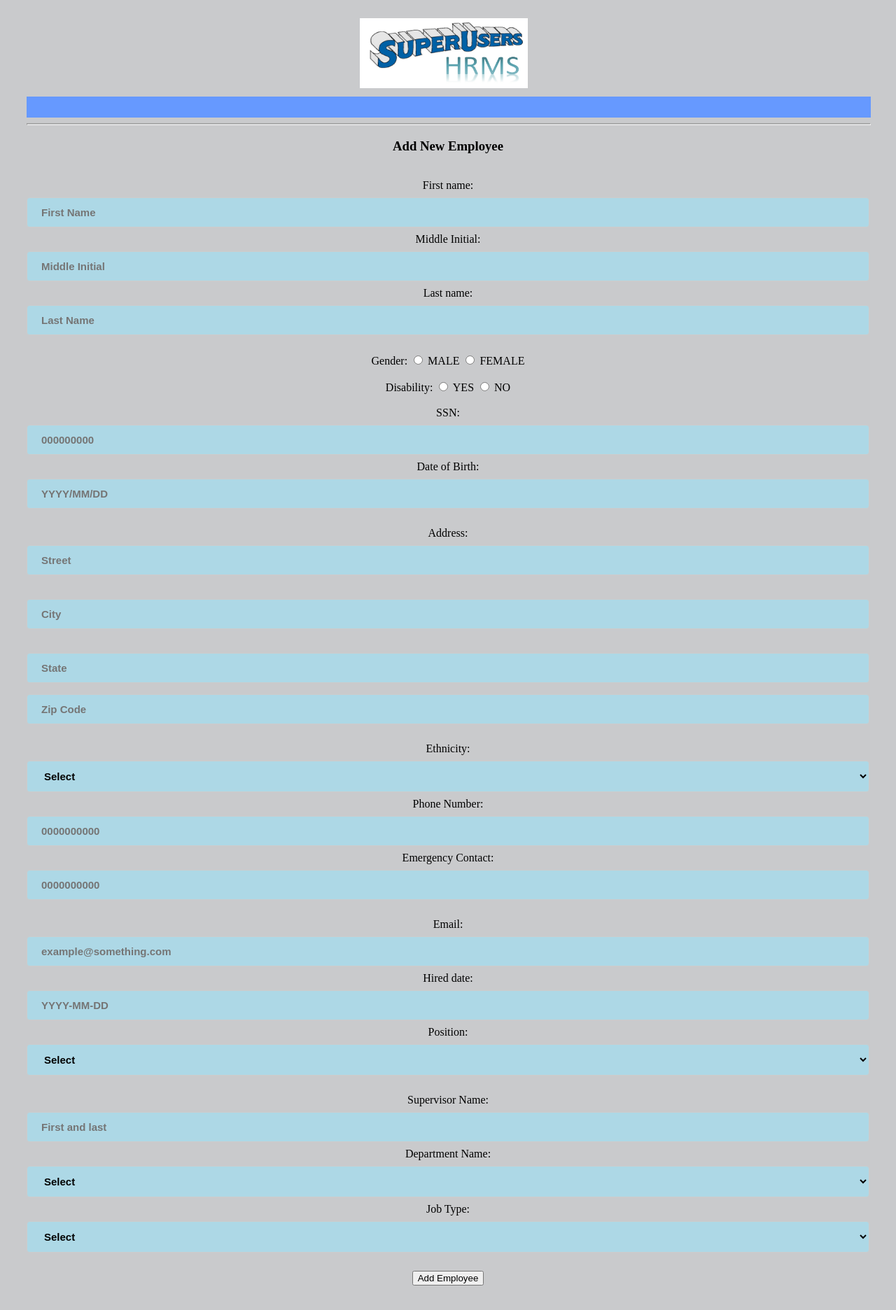
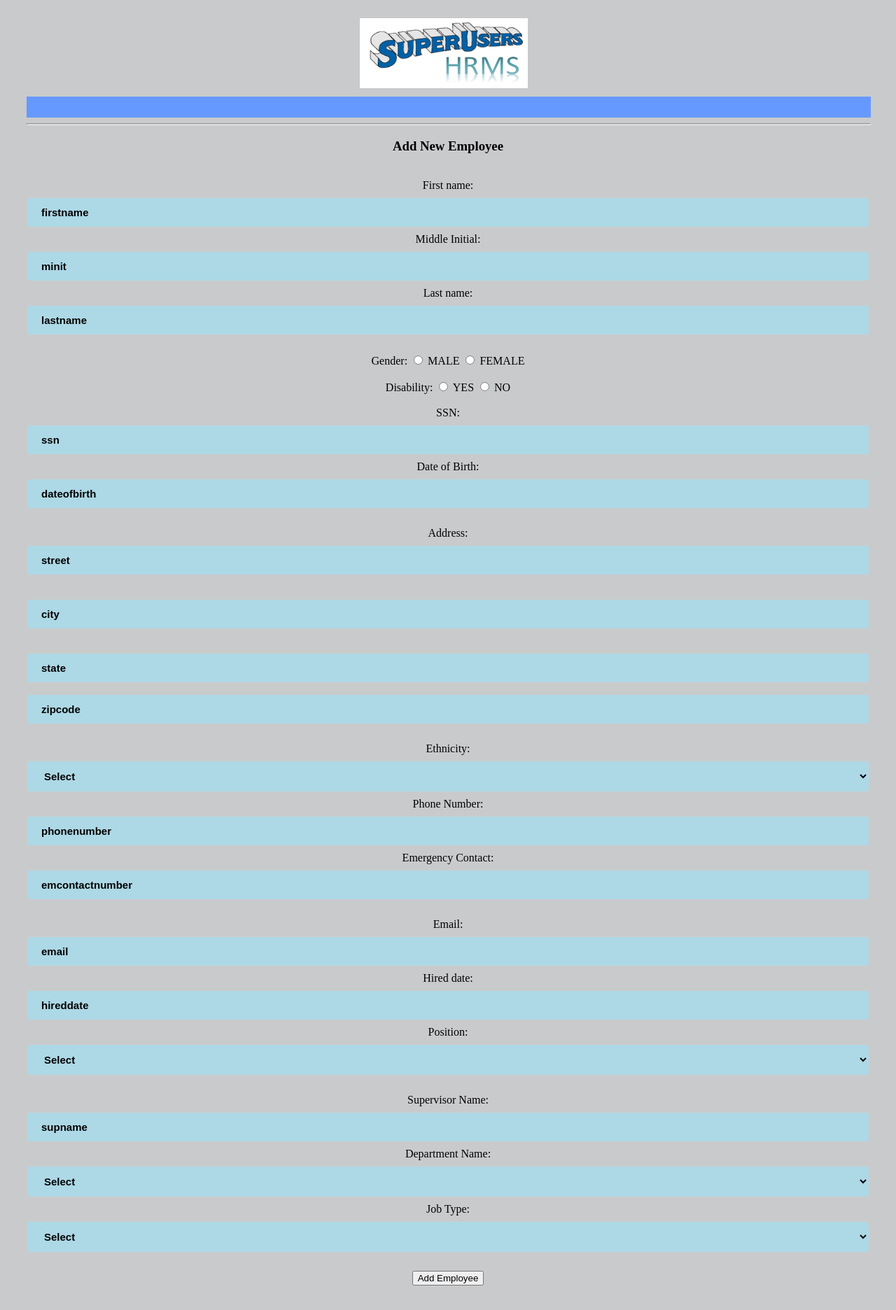
Before and after one commit to oromeo10/SuperUsers, a PHP site: page /Add_New_Employee.php in a window 1280 px wide. Shown: the top 1872 px of the page at 70% size. Run offline with PHP 8.4, Linux system fonts and the light colour scheme.

Commit message:
value added

```diff
--- a/Add_New_Employee.php
+++ b/Add_New_Employee.php
@@ -22,36 +22,36 @@
 <br>
 <form id="input">
   First name:
-  <input type="text" name="firstname" placeholder="First Name">
+  <input type="text" name="firstname" placeholder="First Name" value="firstname">
   Middle Initial:
-  <input type="text" name="middlename" placeholder="Middle Initial">
+  <input type="text" name="middlename" placeholder="Middle Initial" value="minit">
   Last name:
-  <input type="text" name="lastname" placeholder="Last Name">
+  <input type="text" name="lastname" placeholder="Last Name" value="lastname">
   <br>
   <br>
 
   Gender:
-  <input type="radio" name="gender" value="M" > MALE
-  <input type="radio" name="gender" value="F"> FEMALE
+  <input type="radio" name="gender" value="M" value="male"> MALE
+  <input type="radio" name="gender" value="F" value="female"> FEMALE
 
   <br><br>
   Disability:
-  <input type="radio" name="YesNo" value="Y" > YES
-  <input type="radio" name="YesNo" value="N"> NO
+  <input type="radio" name="YesNo" value="Y" value="yes"> YES
+  <input type="radio" name="YesNo" value="N" value="no"> NO
 
   <br><br>
   SSN:
-  <input type="text" name="ssn" placeholder="000000000">
+  <input type="text" name="ssn" placeholder="000000000" value="ssn">
   Date of Birth:
-  <input type="text" name="DateOfBirth" placeholder="YYYY/MM/DD">
+  <input type="text" name="DateOfBirth" placeholder="YYYY/MM/DD" value="dateofbirth">
   <br> <br>
   Address:
-  <input type="text" name="Street" placeholder="Street">
+  <input type="text" name="Street" placeholder="Street" value="street">
   &emsp;
-  <input type="text" name="City" placeholder="City">
+  <input type="text" name="City" placeholder="City" value="city">
   &emsp;
-  <input type="text" name="State" placeholder="State">
-  <input type="text" name="ZipCode" placeholder="Zip Code">
+  <input type="text" name="State" placeholder="State" value="state">
+  <input type="text" name="ZipCode" placeholder="Zip Code" value="zipcode">
   <br><br>
   Ethnicity:
   <select>
@@ -65,14 +65,14 @@
   </select>
 
   Phone Number:
-  <input type="text" name="PhoneNumber" placeholder="0000000000">
+  <input type="text" name="PhoneNumber" placeholder="0000000000" value="phonenumber">
   Emergency Contact:
-  <input type="text" name="EmergencyContact" placeholder="0000000000">
+  <input type="text" name="EmergencyContact" placeholder="0000000000" value="emcontactnumber">
   <br><br>
   Email:
-  <input type="text" name="email" placeholder="example@something.com">
+  <input type="text" name="email" placeholder="example@something.com" value="email">
   Hired date:
-  <input type="text" name="HiredDate" placeholder="YYYY-MM-DD">
+  <input type="text" name="HiredDate" placeholder="YYYY-MM-DD" value="hireddate">
   Position:
   <select>
     <option>Select</option>
@@ -88,7 +88,7 @@
   </select>
   <br><br>
   Supervisor Name:
-  <input type="text" name="SupevisorName" placeholder="First and last">
+  <input type="text" name="SupevisorName" placeholder="First and last" value="supname">
   Department Name:
   <select>
     <option>Select</option>
```
